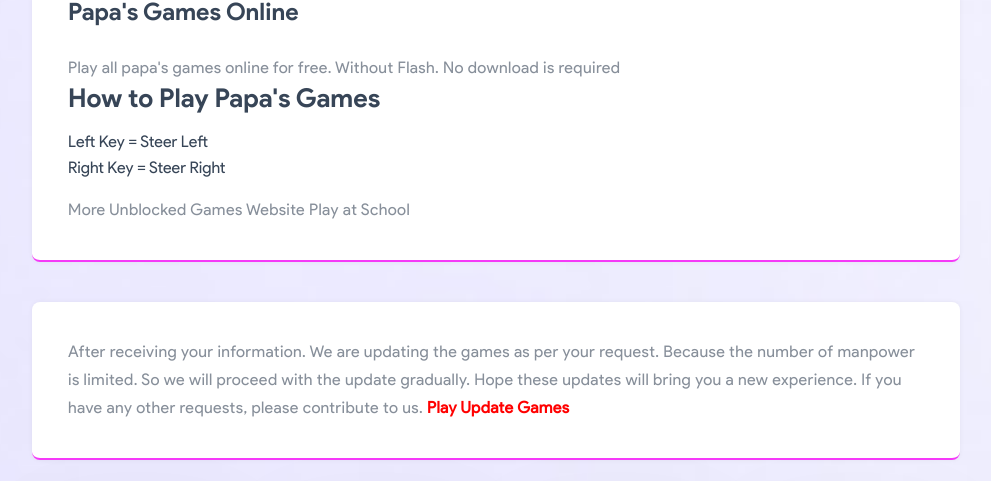
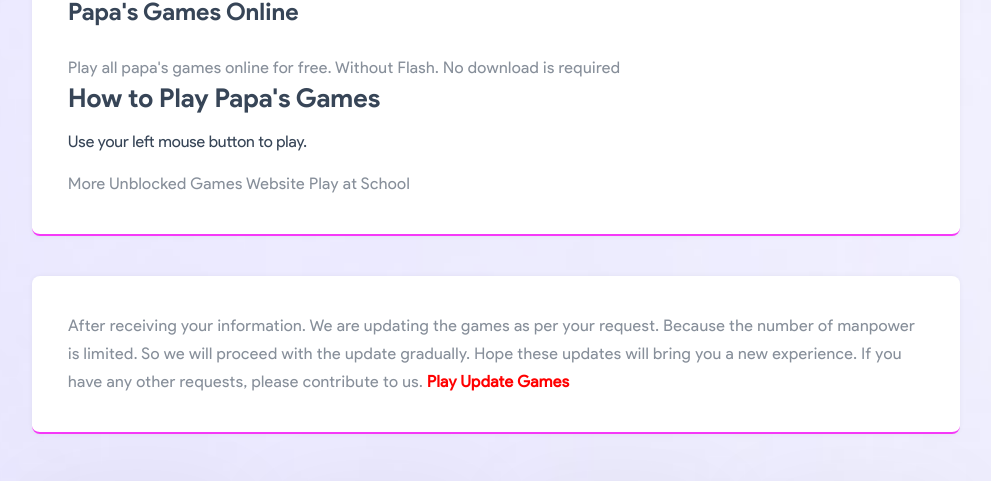
Before and after one commit to papas-games/papasgames.github.io, a website: page index.html in a window 1280 px wide. Shown: the part 855-1336 px from the top of the page, without its empty margins (278-1269 px from the left). Drawn offline with Linux system fonts and the light colour scheme.

Commit message:
Update index.html

```diff
--- a/index.html
+++ b/index.html
@@ -194,10 +194,9 @@
 					<p class="welcome-cta__text nftmax-lspacing">Play all papa's games online for free. Without Flash. No download is required</p>
 					<h2>How to Play Papa's Games</h2>
 					<p><ul>
-						<li>Left Key = Steer Left
+						<li>Use your left mouse button to play.
 						</li>
-						<li>Right  Key = Steer Right
-						</li>
+
 					</ul></p>
           <p class="welcome-cta__text nftmax-lspacing">More Unblocked Games Website Play at School</p>
           <ul>
```
